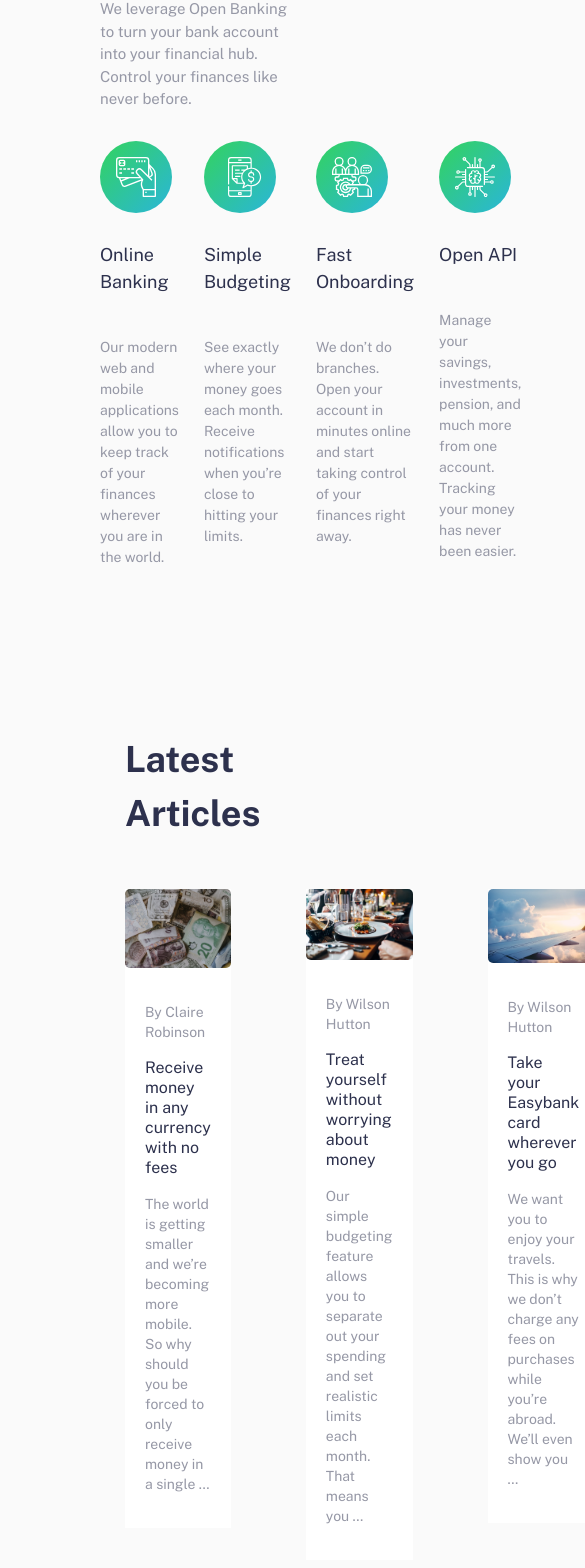
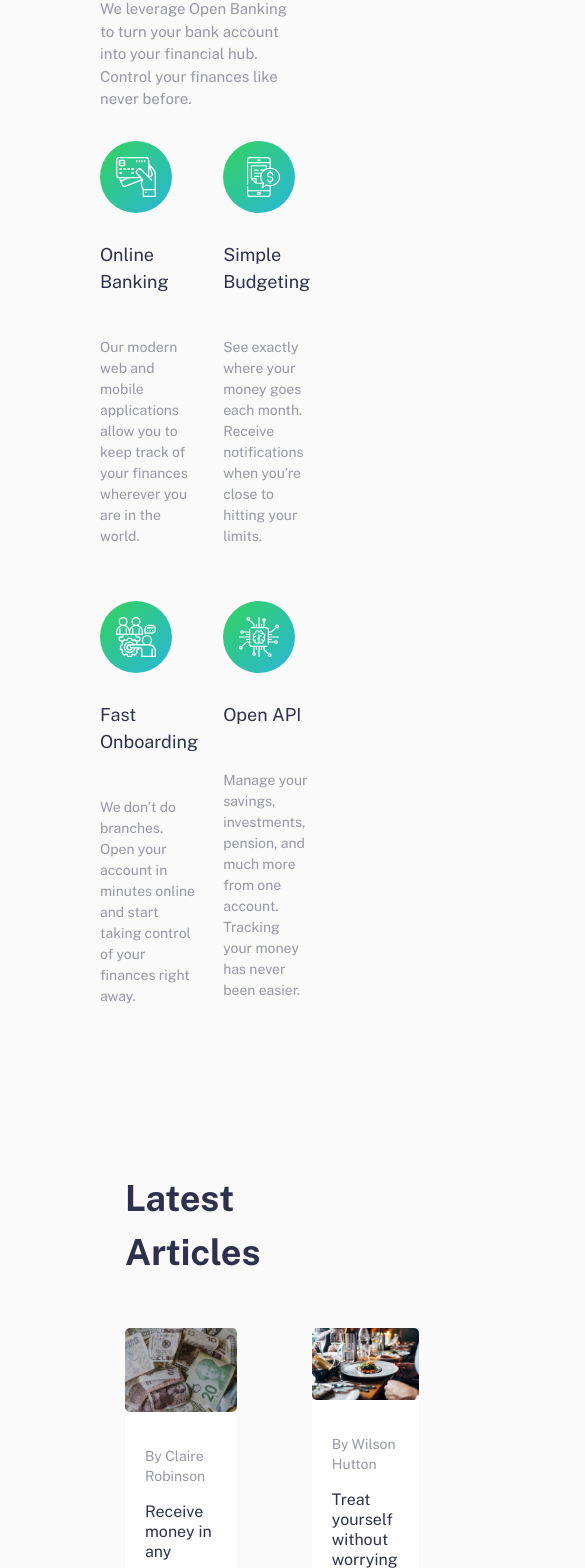
Before and after one commit to Belgacem-Dahmen/easybank-landing-page, a Vue app: page / in a window 390 px wide. Shown: the part 1056-2624 px from the top of the page, 585 px wide, since content can reach past the window. Built offline with nearby package versions, Linux system fonts and the light colour scheme.

Commit message:
fixing responsive design for tablets

```diff
--- a/src/components/FooterComponent.vue
+++ b/src/components/FooterComponent.vue
@@ -92,7 +92,7 @@
     align-items: center;
 }
 
-@media screen and (min-width : 376px) {
+@media screen and (min-width : 876px) {
     .footer {
         padding: 25px 100px;
         flex-direction: row;
--- a/src/components/Navbar.vue
+++ b/src/components/Navbar.vue
@@ -14,6 +14,7 @@
         <PrimaryBtn :hiddenOnMobile=true text="Request Invite" />
         <img class="hidden-on-desktop" src="../assets/images/icon-hamburger.svg" alt="">
     </div>
+
 </template>
 
 <script setup>
--- a/src/pages/Articles.vue
+++ b/src/pages/Articles.vue
@@ -68,4 +68,10 @@
         gap: 25px;
     }
 }
+/* New styles for tablets */
+@media screen and (max-width: 1024px) {
+    .articles-container {
+        grid-template-columns: repeat(2, 1fr);
+    }
+}
 </style>
--- a/src/pages/Services.vue
+++ b/src/pages/Services.vue
@@ -80,4 +80,11 @@
         gap: 25px;
     }
 }
+
+/* New styles for tablets */
+@media screen and (max-width: 1024px) {
+    .services-container {
+        grid-template-columns: repeat(2, 1fr);
+    }
+}
 </style>
```
